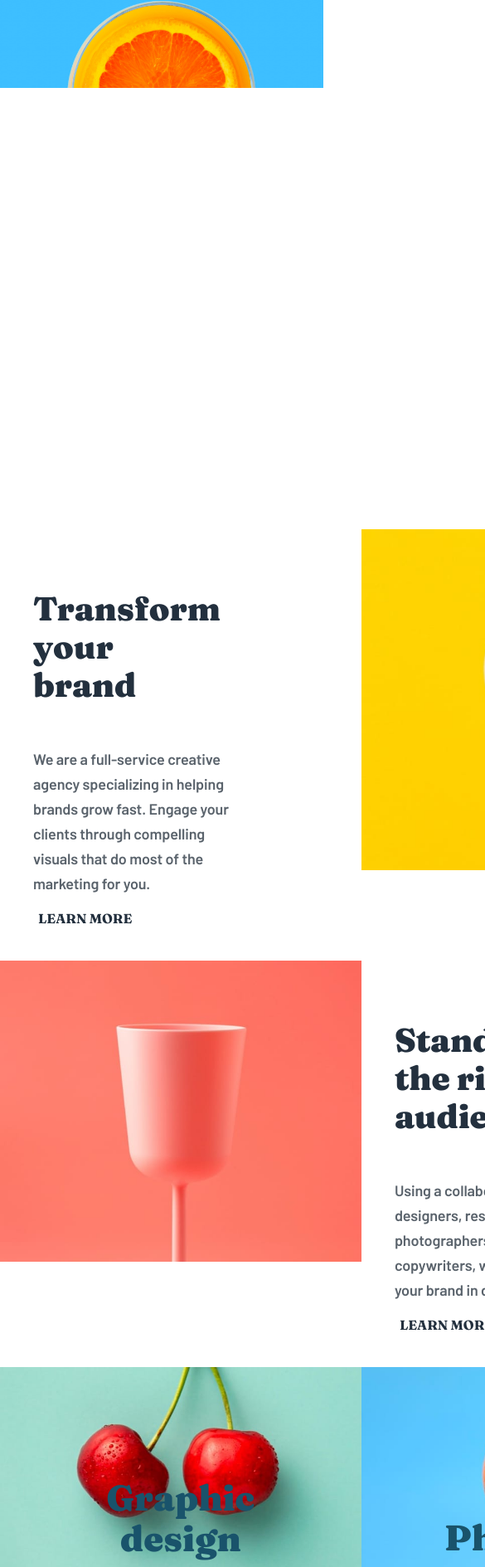
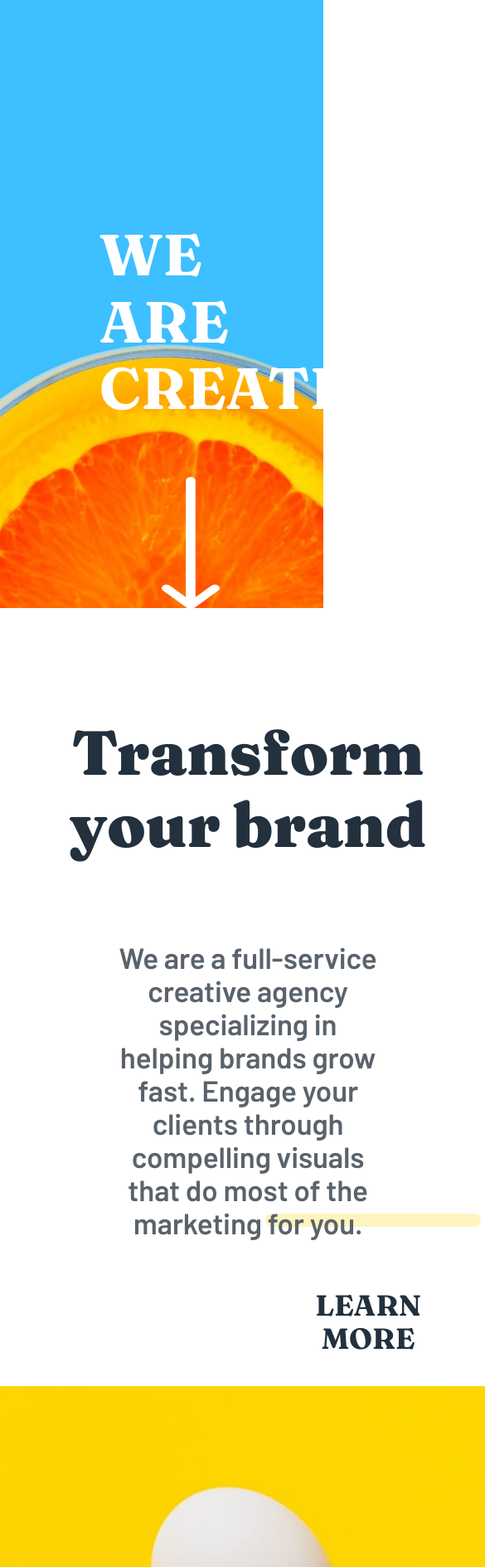
Before and after one commit to MarlonMontenegro/sunnyside-landing-page, a website: page index.html in a window 390 px wide. Shown: the part 111-2000 px from the top of the page at 83% size, 585 px wide, since content can reach past the window. Drawn offline with nearby package versions, Linux system fonts and the light colour scheme.

Commit message:
Responsive Layout

```diff
--- a/index.html
+++ b/index.html
@@ -8,17 +8,14 @@
     <link rel="icon" type="image/png" sizes="32x32" href="./images/orange-icon.svg">
 
     <title>Frontend Mentor | Sunnyside agency landing page</title>
-
     <!--stylesheet 👍 -->
     <link rel="stylesheet" href="styles.css">
     <!-- Normalize.css -->
     <link rel="stylesheet" href="https://cdnjs.cloudflare.com/ajax/libs/normalize/8.0.1/normalize.min.css"
           integrity="sha256-j7YaRjJwqsGs4hTQcSf22/TJZjkDI5XlLMy/uaIWC6k=" crossorigin="anonymous">
-
 </head>
 <body>
 <main>
-    <!-- ========== NAVBAR ========== -->
     <nav class="navbar">
         <div class="container">
             <a class="navbar-brand" href="#">
@@ -46,12 +43,11 @@
             </div>
         </div>
     </nav>
-    <!-- ========== HERO SECTION ========== -->
     <section class="container hero-section">
         <h1 class="hero-text">
             We are creatives
         </h1>
-        <img src="images/icon-arrow-down.svg" class="hero-arrow" alt="arrow">
+        <img src="images/icon-arrow-down.svg" class="hero-arrow floating" alt="arrow">
     </section>
 </main>
 <section class="container-grid">
@@ -60,7 +56,7 @@
         <p>We are a full-service creative agency specializing in helping brands grow fast.
             Engage your clients through compelling visuals that do most of the marketing for you.</p>
         <a href="#">
-            <button type="button" class="btn-text">Learn More</button>
+            <button type="button" class="btn-text btn-text-yellow">Learn More</button>
         </a>
 
     </div>
@@ -101,9 +97,7 @@
     </div>
 </section>
 <div>
-
 </div>
-
 <section class="testimonials-container">
     <h2 class="title">Client testimonials</h2>
     <div class="clients-grid">
@@ -119,7 +113,6 @@
                 <p class="position-job">Marketing Director</p>
             </div>
         </div>
-
         <div class="client">
             <div class="client-photo">
                 <img src="images/image-thomas.jpg" alt="client">
@@ -159,7 +152,6 @@
     <div>
         <img src="images/desktop/image-gallery-sugarcubes.jpg" alt="sugar">
     </div>
-
 </section>
 <footer>
     <div class="logo">
--- /dev/null
+++ b/package.json
@@ -0,0 +1,5 @@
+{
+  "dependencies": {
+    "aos": "^2.3.4"
+  }
+}
--- a/styles.css
+++ b/styles.css
@@ -1,9 +1,12 @@
-/* ========== GOOGLE FONTS  ========== */
+/* ====================
+                        GOOGLE FONTS  ==================== */
+
 /*BARLOW font semiBold (600) and FRAUNCES (700,900)  */
 @import url('https://fonts.googleapis.com/css2?family=Barlow:wght@600&family=Fraunces:opsz,wght@9..144,700;9..144,900&display=swap');
 
 
-/* ========== VARIABLES ========== */
+/* ====================
+                        VARIABLES  ==================== */
 :root {
 
     /* ========== PRIMARY COLORS ========== */
@@ -35,6 +38,26 @@
 
 }
 
+
+/* ====================   ANIMATIONS
+                                ==================== */
+@keyframes moveFromTop {
+    0% {
+        transform: translateY(-30%);
+    }
+    50% {
+        transform: translateY(0);
+    }
+    100% {
+        transform: translateY(-20%);
+    }
+}
+
+.floating {
+    animation: moveFromTop 2s linear infinite;
+}
+
+
 /* ====================   LAYOUT
                                 ==================== */
 body {
@@ -43,8 +66,7 @@ body {
 
 main {
     background-image: url("images/desktop/image-header.jpg");
-    background-size: contain;
-    background-repeat: no-repeat;
+    background-size: cover;
     width: 100%;
     height: 750px;
     margin: 0;
@@ -59,10 +81,9 @@ a {
 }
 
 
-/* ========== COMPONENTS ========== */
+/* ====================
+                        NAVBAR ==================== */
 
-
-/* ========== NAVBAR ========== */
 .btn-contact {
     border-radius: 28px;
     border: 0;
@@ -98,19 +119,15 @@ a {
     font-weight: 700;
     font-family: var(--font-fraunces);
     cursor: pointer;
-    transition: transform 0.3s ease;
 }
 
-.btn-text:hover {
-    transform: scale(1.1);
-}
 
-.btn-text::after {
+.btn-text-yellow::after {
     content: "";
     background-color: var(--Yellow);
     border-radius: 28px;
     position: absolute;
-    top: calc(100% + 520px);
+    top: calc(100% + 430px);
     left: 45px;
     width: 100px;
     height: 8px;
@@ -118,13 +135,14 @@ a {
     opacity: 0.25;
 }
 
-.btn-text-red::before {
+
+.btn-text-red::after {
     content: "";
     background-color: var(--Soft-red);
     border-radius: 28px;
     position: absolute;
-    top: calc(100% + 1108px);
-    left: 720px;
+    top: calc(100% + 1123px);
+    left: 887px;
     width: 100px;
     height: 8px;
     z-index: -1;
@@ -168,7 +186,8 @@ a {
     color: var(--White);
 }
 
-/* ========== HERO ========== */
+/* ====================
+                        HERO  ==================== */
 
 .hero-section {
     display: flex;
@@ -187,13 +206,14 @@ a {
     text-transform: uppercase;
     font-family: var(--font-fraunces);
     color: var(--White);
-    margin-left: 400px;
-    margin-top: 100px;
+    margin-left: 600px;
+    margin-top: 200px;
     font-size: var(--font-size-titles);
 }
 
 
-/* ========== SERVICES ========== */
+/* ====================
+                        SERVICES  ==================== */
 
 .container-grid {
     display: grid;
@@ -250,6 +270,8 @@ p {
     font-family: var(--font-Barlow);
     font-size: 16px;
     color: var(--Dark-blue);
+    line-height: var(--paragrah-line-height);
+    letter-spacing: var(--paragrah-letter-spacing);
 
 }
 
@@ -265,6 +287,7 @@ h2 {
 /* ====================
                         Testimonials  ==================== */
 
+
 .testimonials-container {
     padding: 0;
     margin-top: -100px;
@@ -272,7 +295,7 @@ h2 {
 
 .title {
     position: absolute;
-    top: 2550px;
+    top: 2520px;
     left: 555px;
     font-family: var(--font-fraunces);
     text-transform: uppercase;
@@ -314,6 +337,7 @@ h2 {
 
 /* ====================
                         Gallery  ==================== */
+
 .gallery {
     display: grid;
     grid-template-columns: 1fr 1fr 1fr  1fr;
@@ -327,13 +351,14 @@ h2 {
 /* ====================
                         Footer  ==================== */
 
+
 footer {
     background-color: #90D4C6;
     display: flex;
     flex-direction: column;
     text-align: center;
     align-items: center;
-    margin-top: -4px;
+    margin-top: -5px;
 }
 
 .logo {
@@ -400,3 +425,194 @@ footer {
 .attribution a {
     padding: 4px;
 }
+
+
+/* ====================
+                        RESPONSIVE  ==================== */
+
+
+/* Tablet */
+@media (max-width: 600px) {
+
+    body {
+        max-width: 912px;
+    }
+
+    main {
+        background-image: url("images/mobile/image-header.jpg");
+        background-size: cover;
+        background-position: center;
+        background-repeat: no-repeat;
+        width: 100%;
+        height: 100vh;
+        margin: 0;
+    }
+
+
+    /* HERO */
+    .hero-text {
+        margin-left: 120px;
+        margin-top: 270px;
+        font-size: 70px;
+    }
+
+    .hero-arrow {
+        width: 70px;
+        height: 160px;
+        flex-shrink: 0;
+        margin-left: 50%;
+        margin-top: 20px;
+    }
+
+    /* TESTIMONIALS */
+    .container-grid {
+        display: grid;
+        grid-template-columns: 1fr;
+    }
+
+    .text {
+        display: flex;
+        flex-direction: column;
+        justify-content: center;
+    }
+
+
+    /* SERVICE */
+    .text h2 {
+        font-size: 75px;
+        text-align: center;
+        margin-right: 10px;
+    }
+
+    .text p {
+        font-size: 35px;
+        text-align: center;
+        line-height: 40px;
+        letter-spacing: -0.13px;
+        margin-left: 100px;
+    }
+
+    .btn-text {
+        border: 0;
+        background-color: inherit;
+        height: 1px;
+        margin-inside: 100px;
+        padding-bottom: 6px;
+        padding-top: 25px;
+        border-radius: 20px;
+        text-transform: uppercase;
+        color: var(--Very-dark-desaturated-blue);
+        font-weight: 700;
+        font-family: var(--font-fraunces);
+        cursor: pointer;
+        font-size: 35px;
+        margin-left: 280px;
+    }
+
+    .container-photo img {
+        width: 100%;
+        height: 105%;
+    }
+
+    .btn-text-yellow::after {
+        content: "";
+        background-color: var(--Yellow);
+        border-radius: 28px;
+        position: absolute;
+        top: calc(100% + 730px);
+        left: 320px;
+        width: 260px;
+        height: 16px;
+        z-index: -1;
+        opacity: 0.25;
+    }
+
+
+    .btn-text-red::after {
+        content: "";
+        background-color: var(--Soft-red);
+        border-radius: 28px;
+        position: absolute;
+        top: calc(100% + 3120px);
+        left: 327px;
+        width: 250px;
+        height: 15px;
+        z-index: -1;
+        opacity: 0.25;
+
+    }
+
+    .text-on-photo-photography,
+    .text-on-photo-graphic-design {
+        display: flex;
+        flex-direction: column;
+        bottom: 50px;
+        left: 100px;
+        text-align: center;
+        margin-right: 200px;
+        margin-top: -435px;
+    }
+
+    .text-on-photo-photography,
+    .text-on-photo-graphic-design,
+    p {
+        font-size: 35px;
+        line-height: 50px;
+
+    }
+
+    .text-on-photo-photography,
+    .text-on-photo-graphic-design,
+    h2 {
+        font-size: 60px;
+        padding-top: 30px;
+
+    }
+
+    /* CLIENTS */
+    .title {
+        top: 440vh;
+        left: 230px;
+        font-size: 40px;
+    }
+
+    .clients-grid {
+        flex-direction: column;
+        padding-top: 400px;
+    }
+
+
+    .client-photo img {
+        width: 150px;
+    }
+
+    .clients-grid .text-testimonial {
+        font-size: 30px;
+        font-family: var(--font-Barlow);
+        color: var(--Very-dark-grayish-blue);
+        line-height: var(--paragrah-line-height);
+    }
+
+    .client {
+        padding: 50px;
+    }
+
+    .name {
+        color: var(--Very-dark-desaturated-blue);
+        font-family: var(--font-fraunces);
+        font-size: 35px;
+    }
+
+    .position-job {
+        color: var(--Grayish-blue);
+        font-size: 25px;
+    }
+
+    /* GALLERY */
+    .gallery {
+        display: grid;
+        grid-template-columns: 1fr 1fr;
+    }
+
+
+}
```
Also changed, not shown: 1 other file.
